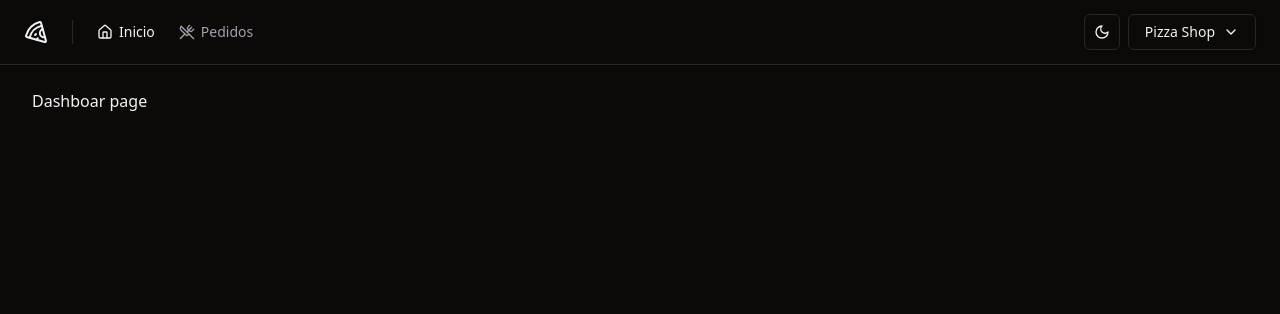
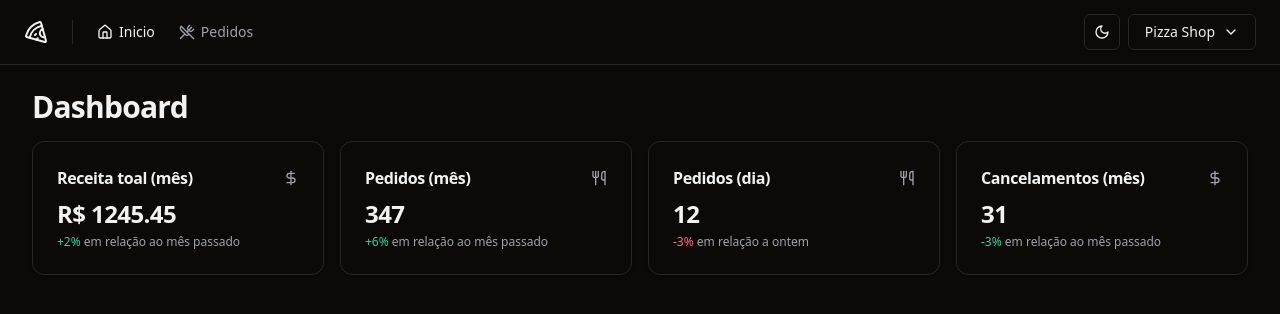
Before and after one commit to SamuelMorais030202/pizza-shop, a React (Vite) app: page / in a window 1280 px wide. Shown: the top 314 px of the page. Built offline with nearby package versions, Linux system fonts and the light colour scheme.

Commit message:
feat: iniciando contrução visual do dashboard

```diff
--- /dev/null
+++ b/src/components/ui/card.tsx
@@ -0,0 +1,76 @@
+import * as React from 'react'
+
+import { cn } from '@/lib/utils'
+
+const Card = React.forwardRef<
+  HTMLDivElement,
+  React.HTMLAttributes<HTMLDivElement>
+>(({ className, ...props }, ref) => (
+  <div
+    ref={ref}
+    className={cn(
+      'rounded-xl border bg-card text-card-foreground shadow',
+      className,
+    )}
+    {...props}
+  />
+))
+Card.displayName = 'Card'
+
+const CardHeader = React.forwardRef<
+  HTMLDivElement,
+  React.HTMLAttributes<HTMLDivElement>
+>(({ className, ...props }, ref) => (
+  <div
+    ref={ref}
+    className={cn('flex flex-col space-y-1.5 p-6', className)}
+    {...props}
+  />
+))
+CardHeader.displayName = 'CardHeader'
+
+const CardTitle = React.forwardRef<
+  HTMLDivElement,
+  React.HTMLAttributes<HTMLDivElement>
+>(({ className, ...props }, ref) => (
+  <div
+    ref={ref}
+    className={cn('font-semibold leading-none tracking-tight', className)}
+    {...props}
+  />
+))
+CardTitle.displayName = 'CardTitle'
+
+const CardDescription = React.forwardRef<
+  HTMLDivElement,
+  React.HTMLAttributes<HTMLDivElement>
+>(({ className, ...props }, ref) => (
+  <div
+    ref={ref}
+    className={cn('text-sm text-muted-foreground', className)}
+    {...props}
+  />
+))
+CardDescription.displayName = 'CardDescription'
+
+const CardContent = React.forwardRef<
+  HTMLDivElement,
+  React.HTMLAttributes<HTMLDivElement>
+>(({ className, ...props }, ref) => (
+  <div ref={ref} className={cn('p-6 pt-0', className)} {...props} />
+))
+CardContent.displayName = 'CardContent'
+
+const CardFooter = React.forwardRef<
+  HTMLDivElement,
+  React.HTMLAttributes<HTMLDivElement>
+>(({ className, ...props }, ref) => (
+  <div
+    ref={ref}
+    className={cn('flex items-center p-6 pt-0', className)}
+    {...props}
+  />
+))
+CardFooter.displayName = 'CardFooter'
+
+export { Card, CardHeader, CardFooter, CardTitle, CardDescription, CardContent }
--- a/src/index.css
+++ b/src/index.css
@@ -71,3 +71,16 @@
     @apply bg-background text-foreground;
   }
 }
+
+
+
+
+
+@layer base {
+  * {
+    @apply border-border outline-ring/50;
+  }
+  body {
+    @apply bg-background text-foreground;
+  }
+}
--- a/src/pages/app/dashboard.tsx
+++ /dev/null
@@ -1,10 +0,0 @@
-import { Helmet } from 'react-helmet-async'
-
-export function Dashboard() {
-  return (
-    <div>
-      <Helmet title="Dashboard" />
-      <p>Dashboar page</p>
-    </div>
-  )
-}
--- /dev/null
+++ b/src/pages/app/dashboard/dashboard.tsx
@@ -0,0 +1,24 @@
+import { Helmet } from 'react-helmet-async'
+
+import { DayOrdersAmountCard } from './day-orders-amount-card'
+import { MonthCanceldOrdersAmountCard } from './month-canceled-orders-amount-card'
+import { MonthOrdersAmountCard } from './month-orders-amount-card'
+import { MonthRevenuCard } from './month-revenu-card'
+
+export function Dashboard() {
+  return (
+    <div>
+      <Helmet title="Dashboard" />
+      <div className="flex flex-col gap-4">
+        <h1 className="text-3xl font-bold tracking-tight">Dashboard</h1>
+
+        <div className="grid grid-cols-4 gap-4">
+          <MonthRevenuCard />
+          <MonthOrdersAmountCard />
+          <DayOrdersAmountCard />
+          <MonthCanceldOrdersAmountCard />
+        </div>
+      </div>
+    </div>
+  )
+}
--- /dev/null
+++ b/src/pages/app/dashboard/day-orders-amount-card.tsx
@@ -0,0 +1,22 @@
+import { Utensils } from 'lucide-react'
+
+import { Card, CardContent, CardHeader, CardTitle } from '@/components/ui/card'
+
+export function DayOrdersAmountCard() {
+  return (
+    <Card className="bg-transparent">
+      <CardHeader className="flex-row items-center justify-between space-y-0 pb-2">
+        <CardTitle className="text-base font-semibold">Pedidos (dia)</CardTitle>
+        <Utensils className="size-4 text-muted-foreground" />
+      </CardHeader>
+
+      <CardContent className="space-y-1">
+        <span className="text-2xl font-bold tracking-tight">12 </span>
+        <p className="text-xs text-muted-foreground">
+          <span className="text-rose-700 dark:text-rose-400">-3%</span> em
+          relação a ontem
+        </p>
+      </CardContent>
+    </Card>
+  )
+}
--- /dev/null
+++ b/src/pages/app/dashboard/month-canceled-orders-amount-card.tsx
@@ -0,0 +1,24 @@
+import { DollarSign } from 'lucide-react'
+
+import { Card, CardContent, CardHeader, CardTitle } from '@/components/ui/card'
+
+export function MonthCanceldOrdersAmountCard() {
+  return (
+    <Card className="bg-transparent">
+      <CardHeader className="flex-row items-center justify-between space-y-0 pb-2">
+        <CardTitle className="text-base font-semibold">
+          Cancelamentos (mês)
+        </CardTitle>
+        <DollarSign className="size-4 text-muted-foreground" />
+      </CardHeader>
+
+      <CardContent className="space-y-1">
+        <span className="text-2xl font-bold tracking-tight">31 </span>
+        <p className="text-xs text-muted-foreground">
+          <span className="text-emerald-700 dark:text-emerald-400">-3%</span> em
+          relação ao mês passado
+        </p>
+      </CardContent>
+    </Card>
+  )
+}
--- /dev/null
+++ b/src/pages/app/dashboard/month-orders-amount-card.tsx
@@ -0,0 +1,22 @@
+import { Utensils } from 'lucide-react'
+
+import { Card, CardContent, CardHeader, CardTitle } from '@/components/ui/card'
+
+export function MonthOrdersAmountCard() {
+  return (
+    <Card className="bg-transparent">
+      <CardHeader className="flex-row items-center justify-between space-y-0 pb-2">
+        <CardTitle className="text-base font-semibold">Pedidos (mês)</CardTitle>
+        <Utensils className="size-4 text-muted-foreground" />
+      </CardHeader>
+
+      <CardContent className="space-y-1">
+        <span className="text-2xl font-bold tracking-tight">347</span>
+        <p className="text-xs text-muted-foreground">
+          <span className="text-emerald-700 dark:text-emerald-400">+6%</span> em
+          relação ao mês passado
+        </p>
+      </CardContent>
+    </Card>
+  )
+}
--- /dev/null
+++ b/src/pages/app/dashboard/month-revenu-card.tsx
@@ -0,0 +1,24 @@
+import { DollarSign } from 'lucide-react'
+
+import { Card, CardContent, CardHeader, CardTitle } from '@/components/ui/card'
+
+export function MonthRevenuCard() {
+  return (
+    <Card className="bg-transparent">
+      <CardHeader className="flex-row items-center justify-between space-y-0 pb-2">
+        <CardTitle className="text-base font-semibold">
+          Receita toal (mês)
+        </CardTitle>
+        <DollarSign className="size-4 text-muted-foreground" />
+      </CardHeader>
+
+      <CardContent className="space-y-1">
+        <span className="text-2xl font-bold tracking-tight">R$ 1245.45</span>
+        <p className="text-xs text-muted-foreground">
+          <span className="text-emerald-700 dark:text-emerald-400">+2%</span> em
+          relação ao mês passado
+        </p>
+      </CardContent>
+    </Card>
+  )
+}
--- a/src/routes.tsx
+++ b/src/routes.tsx
@@ -2,7 +2,7 @@
 
 import { AppLayout } from './pages/_layouts/app'
 import { AuthLayout } from './pages/_layouts/auth'
-import { Dashboard } from './pages/app/dashboard'
+import { Dashboard } from './pages/app/dashboard/dashboard'
 import { Orders } from './pages/app/orders/orders'
 import { SiginIn } from './pages/auth/sign-in'
 import { SiginUp } from './pages/auth/sign-up'
```
